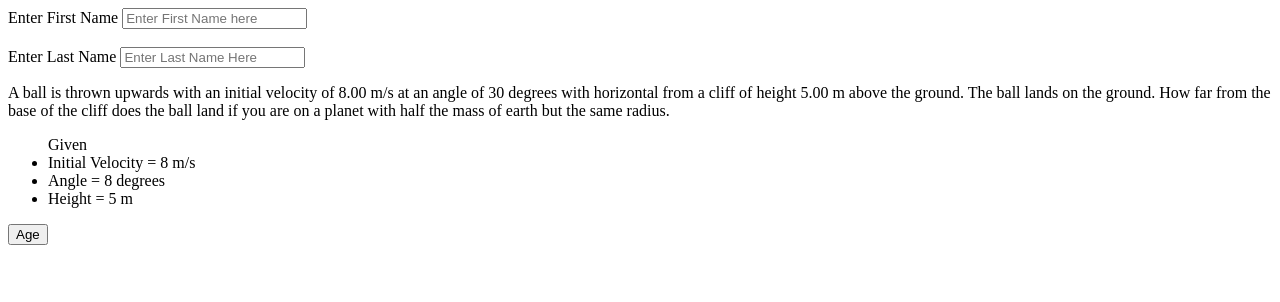
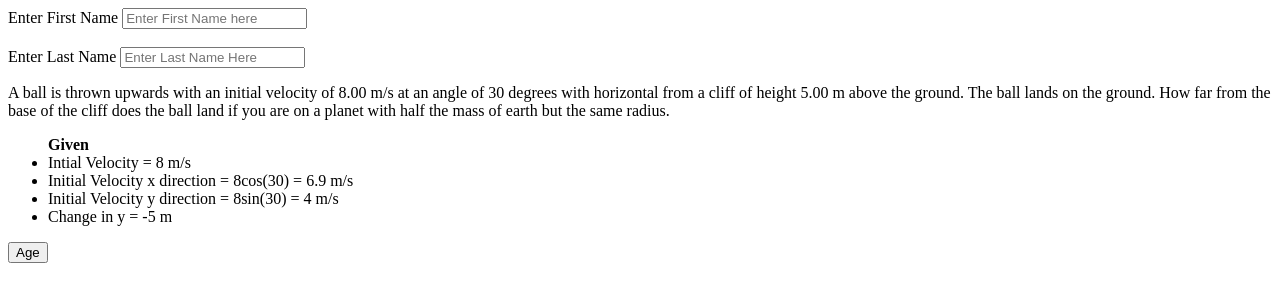
Before and after one commit to nourali999/JavaScript-HTML5-Physics-Project, a plain HTML site: page index.html in a window 1280 px wide. Drawn offline with Linux system fonts and the light colour scheme.

Commit message:
Fixed Bugs

```diff
--- a/home.js
+++ b/home.js
@@ -6,3 +6,9 @@ function addAge(){
     var inputVal = document.getElementById('fName');
     console.log('My age is : ' + inputVal);
 }
+
+
+function calculateChangeInX(){
+
+
+}
--- a/index.html
+++ b/index.html
@@ -30,10 +30,11 @@
     </p>
 
     <ul>
-        <label bold>Given</label>
-        <li>Initial Velocity = 8 m/s </li>
-        <li>Angle = 8 degrees</li>
-        <li>Height = 5 m </li>
+        <label > <b>Given</b></label>
+        <li>Intial Velocity = 8 m/s</li>
+        <li>Initial Velocity x direction = 8cos(30) = 6.9 m/s </li>
+        <li>Initial Velocity y direction = 8sin(30) = 4 m/s</li>
+        <li>Change in y = -5 m </li>
     </ul>
 
     <button onclick="addAge()"> Age </button>
```
